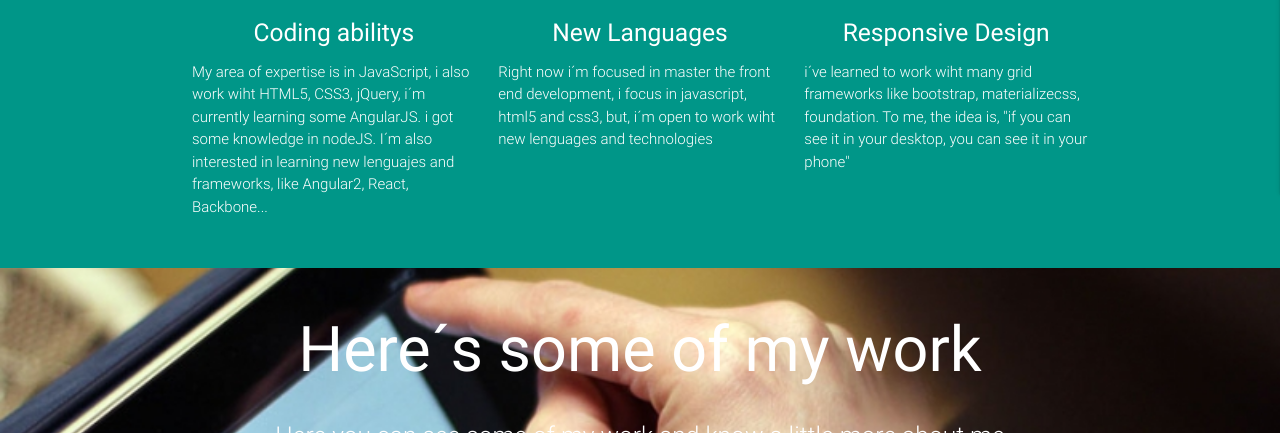
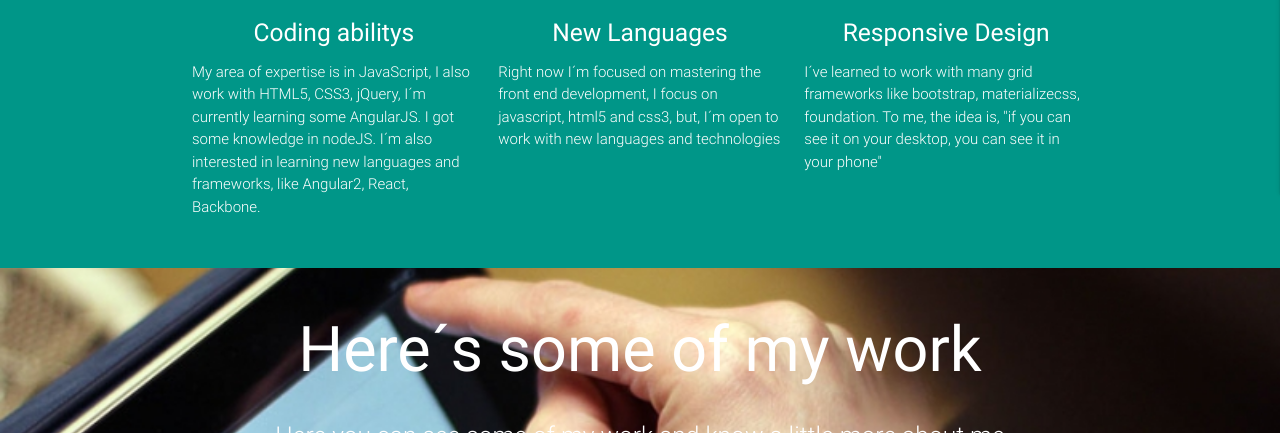
Before and after one commit to gob77/porfolio, a plain HTML site: page index.html in a window 1280 px wide. Shown: the part 667-1100 px from the top of the page. Drawn offline with nearby package versions, Linux system fonts and the light colour scheme.

Commit message:
Add files via upload
Fixed grammar and spelling

```diff
--- a/index.html
+++ b/index.html
@@ -78,7 +78,7 @@
             <h2 class="center white-text"><i class="fa fa-code"></i></h2>
             <h5 class="center white-text">Coding abilitys</h5>
               <p class="light white-text">
-                My area of expertise is in JavaScript, i also work wiht HTML5, CSS3, jQuery, i´m currently learning some AngularJS. i got some knowledge in nodeJS. I´m also interested in learning new lenguajes and frameworks, like Angular2, React, Backbone...
+                My area of expertise is in JavaScript, I also work with HTML5, CSS3, jQuery, I´m currently learning some AngularJS. I got some knowledge in nodeJS. I´m also interested in learning new languages and frameworks, like Angular2, React, Backbone.
               </p>
           </div>
         </div>
@@ -88,7 +88,7 @@
             <h2 class="center white-text"><i class="fa fa-html5"></i></h2>
             <h5 class="center white-text">New Languages</h5>
               <p class="light white-text">
-                Right now i´m focused in master the front end development, i focus in javascript, html5 and css3, but, i´m open to work wiht new lenguages and technologies
+                Right now I´m focused on mastering the front end development, I focus on javascript, html5 and css3, but, I´m open to work with new languages and technologies
               </p>
           </div>
         </div>
@@ -98,7 +98,7 @@
             <h2 class="center white-text"><i class="fa fa-desktop"></i></h2>
              <h5 class="center white-text">Responsive Design</h5>
               <p class="light white-text">
-                i´ve learned to work wiht many grid frameworks like bootstrap, materializecss, foundation. To me, the idea is, "if you can see it in your desktop, you can see it in your phone"
+                I´ve learned to work with many grid frameworks like bootstrap, materializecss, foundation. To me, the idea is, "if you can see it on your desktop, you can see it in your phone"
               </p>
           </div>
         </div>
```
